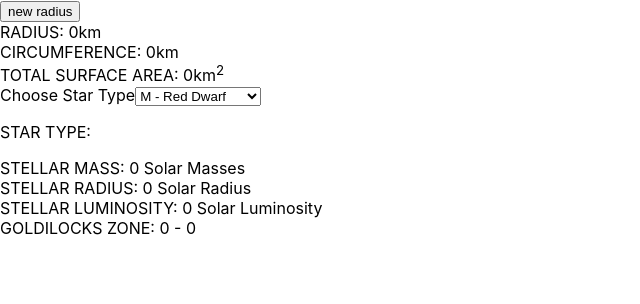
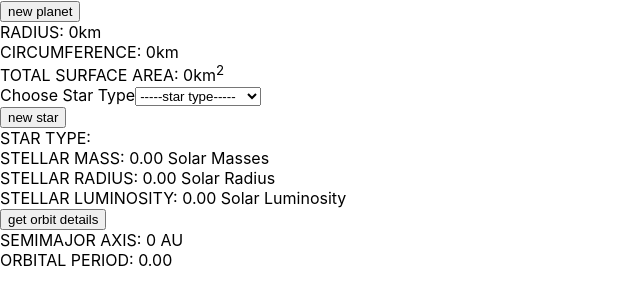
Before and after one commit to unifiedtheories/planet_randomizer, a React (Create React App) app: page / in a window 1280 px wide. Shown: the top 304 px of the page, without its empty margins (0-640 px from the left). Built offline with nearby package versions, Linux system fonts and the light colour scheme.

Commit message:
tried orbital period math, fix later

```diff
--- a/src/App.js
+++ b/src/App.js
@@ -17,7 +17,10 @@ export default function App() {
       setMass(Math.random() * (7.5 - 0.4 + 1) + 0.4);
   }
 
-  function getSize() {
+  function setPlanet() {
+    //mass
+    getRandomMass()
+
     //radius
     const rad = ((Math.random() * (2.5 - 0.7 + 1) + 0.7) * 6371).toFixed(2)
     setRadius(rad)
@@ -41,11 +44,8 @@ export default function App() {
   const [starMass, setStarMass] = useState(0);
   const [starRadius, setStarRad] = useState(0);
   const [luminosity, setLuminosity] = useState(0);
+  const [semimajorAxis, setSemimajor] = useState(0);
 
-  const [goldilocks, setGoldilocks] = useState({
-    inner: 0,
-    outer: 0
-  });
 
   const [starType, setStarType] = useState("")
 
@@ -53,61 +53,56 @@ export default function App() {
     setStarType(event.target.value);
   }
 
-
-  function getStarMass() {
-      if (starType == "M - Red Dwarf") {
-          setStarMass((Math.random() * (0.6 - 0.08 + 1) + 0.08).toFixed(2));
-      } else if (starType == "K - Orange Dwarf") {
-          setStarMass((Math.random() * (0.9 - 0.6 + 1) + 0.6).toFixed(2));
-      } else if (starType == "G - Yellow Dwarf") {
-          setStarMass((Math.random() * (1.05 - 0.9 + 1) + 0.9).toFixed(2));
-      }
+  function setStar() {
+    if (starType == "M - Red Dwarf") {
+      //mass
+      setStarMass((Math.random() * (0.6 - 0.08 + 1) + 0.08));
+      //radius
+      setStarRad((Math.random() * (0.6 - 0.1 + 1) + 0.1));
+      //luminosity
+      setLuminosity((Math.random() * (0.07 - 0.0005 + 1) + 0.0005));
+  } else if (starType == "K - Orange Dwarf") {
+      //mass
+      setStarMass((Math.random() * (0.9 - 0.6 + 1) + 0.6));
+      //radius
+      setStarRad((Math.random() * (0.8 - 0.6 + 1) + 0.6));
+      //luminosity
+      setLuminosity((Math.random() * (0.5 - 0.08 + 1) + 0.08));
+  } else if (starType == "G - Yellow Dwarf") {
+      //mass
+      setStarMass((Math.random() * (1.05 - 0.9 + 1) + 0.9));
+      //radius
+      setStarRad((Math.random() * (1.1 - 0.9 + 1) + 0.9));
+      //luminosity
+      setLuminosity((Math.random() * (1.4 - 0.6 + 1) + 0.6));
   }
 
-  function getStarRadius() {
-      if (starType == "M - Red Dwarf") {
-          setStarRad((Math.random() * (0.6 - 0.1 + 1) + 0.1).toFixed(2));
-      } else if (starType == "K - Orange Dwarf") {
-          setStarRad((Math.random() * (0.8 - 0.6 + 1) + 0.6).toFixed(2));
-      } else if (starType == "G - Yellow Dwarf") {
-          setStarRad((Math.random() * (1.1 - 0.9 + 1) + 0.9).toFixed(2));
-      }
+
   }
 
-  function getStarLuminosity() {
-      if (starType == "M - Red Dwarf") {
-          setLuminosity((Math.random() * (0.07 - 0.0005 + 1) + 0.0005).toFixed(2));
-      } else if (starType == "K - Orange Dwarf") {
-          setLuminosity((Math.random() * (0.5 - 0.08 + 1) + 0.08).toFixed(2));
-      } else if (starType == "G - Yellow Dwarf") {
-          setLuminosity((Math.random() * (1.4 - 0.6 + 1) + 0.6).toFixed(2));
-      }
-  }
+  const [orbitalPeriod, setOP] = useState(0);
 
-  function getGoldilocks() {
-    setGoldilocks({
-      inner: (Math.sqrt(luminosity/1.1).toFixed(2)),
-      outer: (Math.sqrt(luminosity/0.53).toFixed(2))
-    })
+  function setOrbit() {
+    const goldiInner = (Math.sqrt(luminosity/1.1));
+    const goldiOuter = (Math.sqrt(luminosity/0.53));
+    const semi = (Math.random() * (goldiOuter - goldiInner) + goldiInner).toFixed(2);
+
+    setSemimajor(semi);
+
+    const planetKG = mass * (6 * Math.pow(10, 24))
+    const sunKG = starMass * (2 * Math.pow(10, 30))
+    const semiMetres = semi * (1.5 * Math.pow(10,11))
+    const p = Math.sqrt(4 * Math.pow(Math.PI, 2) / ((6.67 * Math.pow(10, -11)) * (planetKG + sunKG))) * Math.pow(semiMetres, 3);
+    console.log(p/86400)
+    setOP(p);
+
+
   }
 
 
 
 
 
-  const setAll = () => {
-    getRandomMass()
-    getSize()
-
-    if(starType !== "") {
-      getStarMass()
-      getStarRadius()
-      getStarLuminosity()
-      getGoldilocks()
-    }
-
-
-  }
   /*
   const dropdownBtn = document.getElementById("btn");
   const dropdownMenu = document.getElementById("dropdown");
@@ -134,8 +129,8 @@ export default function App() {
   return (
 
        <body>
-        <button onClick={() => setAll()}>
-          new radius
+        <button onClick={() => setPlanet()}>
+          new planet
         </button>
         <div> RADIUS: {radius}km </div>
         <div> CIRCUMFERENCE: {circumference}km </div>
@@ -145,6 +140,7 @@ export default function App() {
           <Dropdown
           label="Choose Star Type"
           options={[
+            {label: "-----star type-----", value: ""},
             {label: "M - Red Dwarf", value: "M - Red Dwarf"},
             {label: "K - Orange Dwarf", value: "K - Orange Dwarf"},
             {label: "G - Yellow Dwarf", value: "G - Yellow Dwarf"}
@@ -153,12 +149,18 @@ export default function App() {
           onChange={handleStarChange}
           />
         </div>
-        <p> STAR TYPE: {starType} </p>
-        <div> STELLAR MASS: {starMass} Solar Masses </div>
-        <div> STELLAR RADIUS: {starRadius} Solar Radius </div>
-        <div> STELLAR LUMINOSITY: {luminosity} Solar Luminosity </div>
-        <div> GOLDILOCKS ZONE: {goldilocks.inner} - {goldilocks.outer}</div>
-
+        <button onClick={() => setStar()}>
+          new star
+        </button>
+        <div> STAR TYPE: {starType} </div>
+        <div> STELLAR MASS: {starMass.toFixed(2)} Solar Masses </div>
+        <div> STELLAR RADIUS: {starRadius.toFixed(2)} Solar Radius </div>
+        <div> STELLAR LUMINOSITY: {luminosity.toFixed(2)} Solar Luminosity </div>
+        <button onClick={() => setOrbit()}>
+          get orbit details
+        </button>
+        <div> SEMIMAJOR AXIS: {semimajorAxis} AU </div>
+        <div> ORBITAL PERIOD: {orbitalPeriod.toFixed(2)}</div>
        </body>
 
 
```
